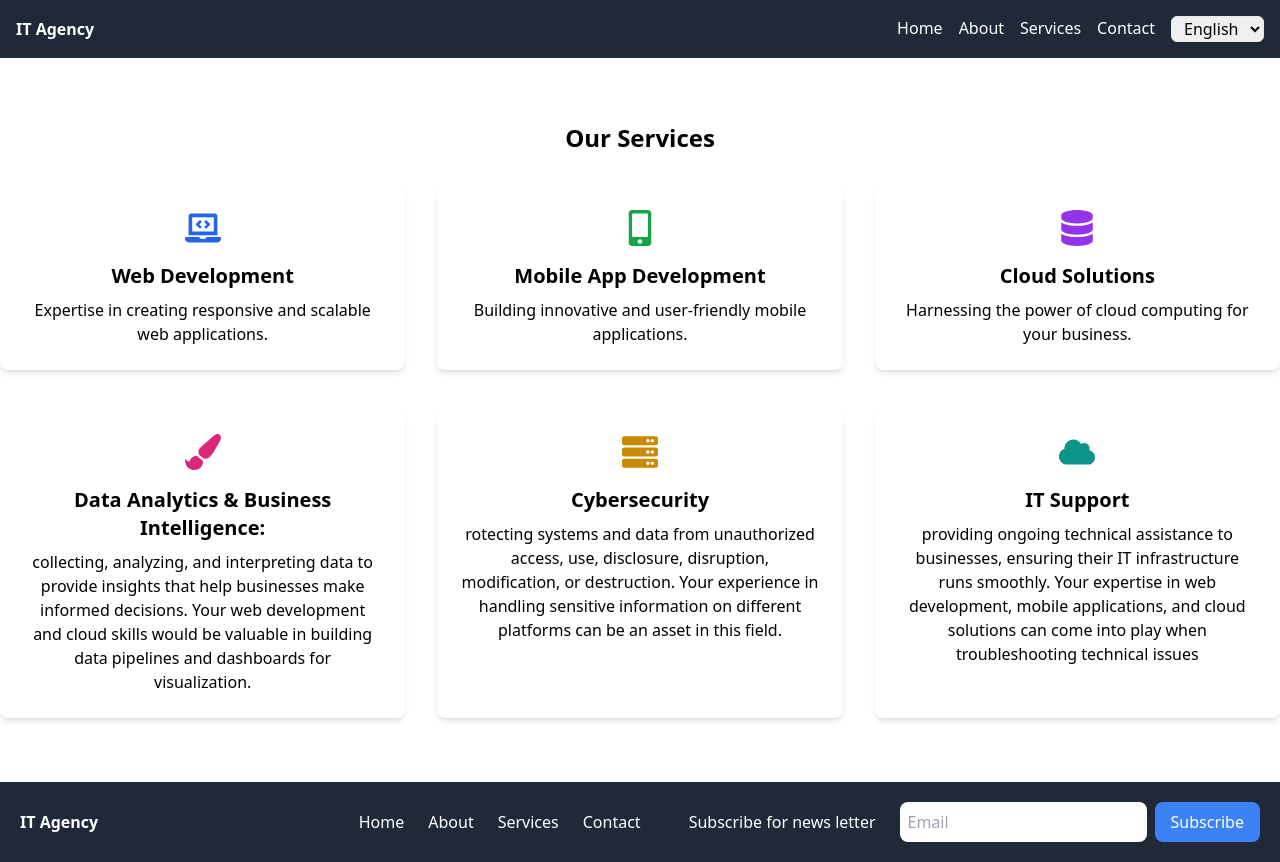
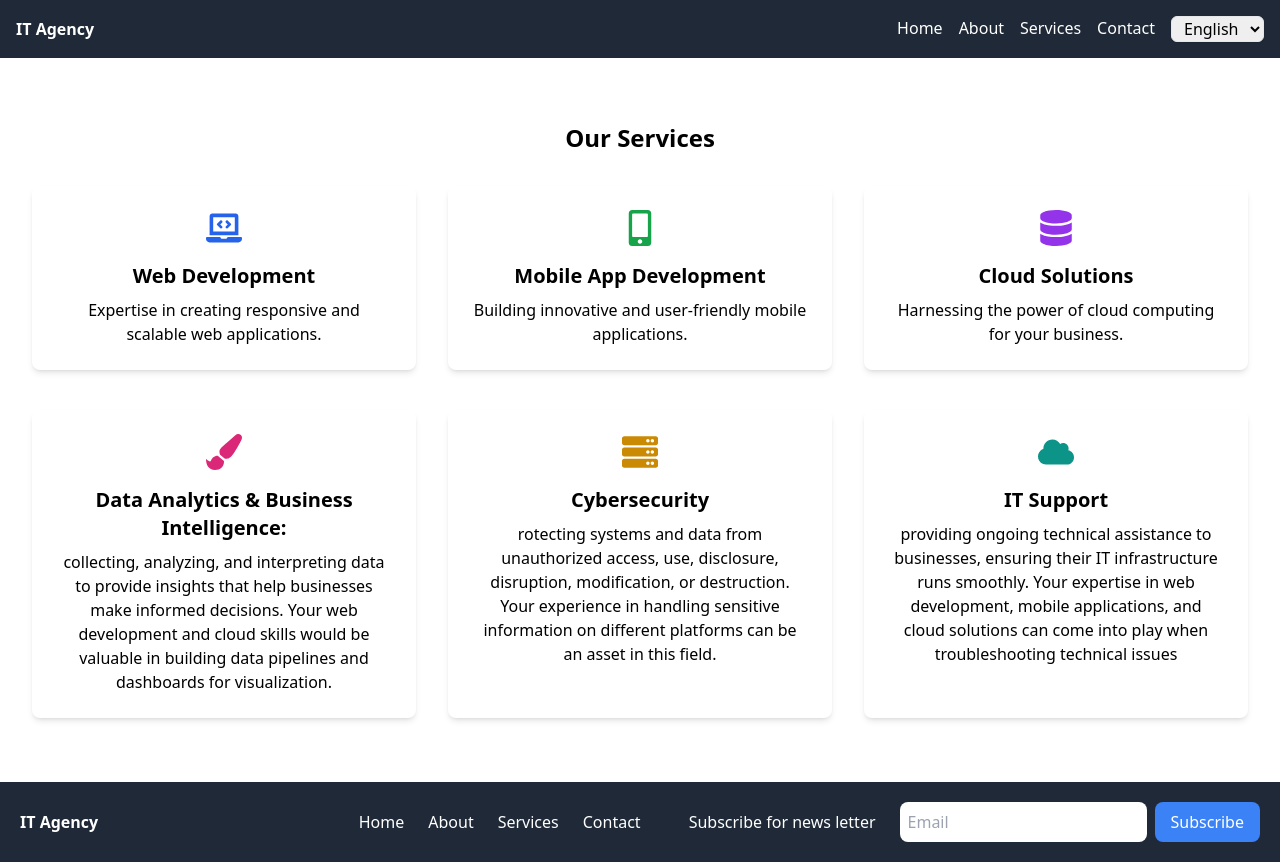
Before and after one commit to salah-tazrouti/Nextjs-Translation, a Next.js app: page /en/Components/Services in a window 1280 px wide. Built offline with nearby package versions, Linux system fonts and the light colour scheme; what tailwindcss-animated would draw is missing.

Commit message:
add px for services section

```diff
--- a/src/pages/[lang]/Components/Services.js
+++ b/src/pages/[lang]/Components/Services.js
@@ -6,7 +6,7 @@ import { FaLaptopCode, FaMobileAlt, FaDatabase, FaPaintBrush, FaServer, FaCloud
 export default function Services() {
     const { t } = useTranslation();
     return (
-        <section id="Services" className="services-section text-center py-16">
+        <section id="Services" className="services-section text-center py-16 px-8">
             <h2 className="text-2xl font-bold mb-8" data-aos="fade-up">{t('Home.services_section.0.title')}</h2>
             <div className="grid grid-cols-1 md:grid-cols-2 lg:grid-cols-3 gap-8" data-aos="fade-up">
                 <div className="p-6 bg-white rounded-lg shadow-md hover:shadow-xl transform transition duration-300 hover:bg-blue-100">
```
